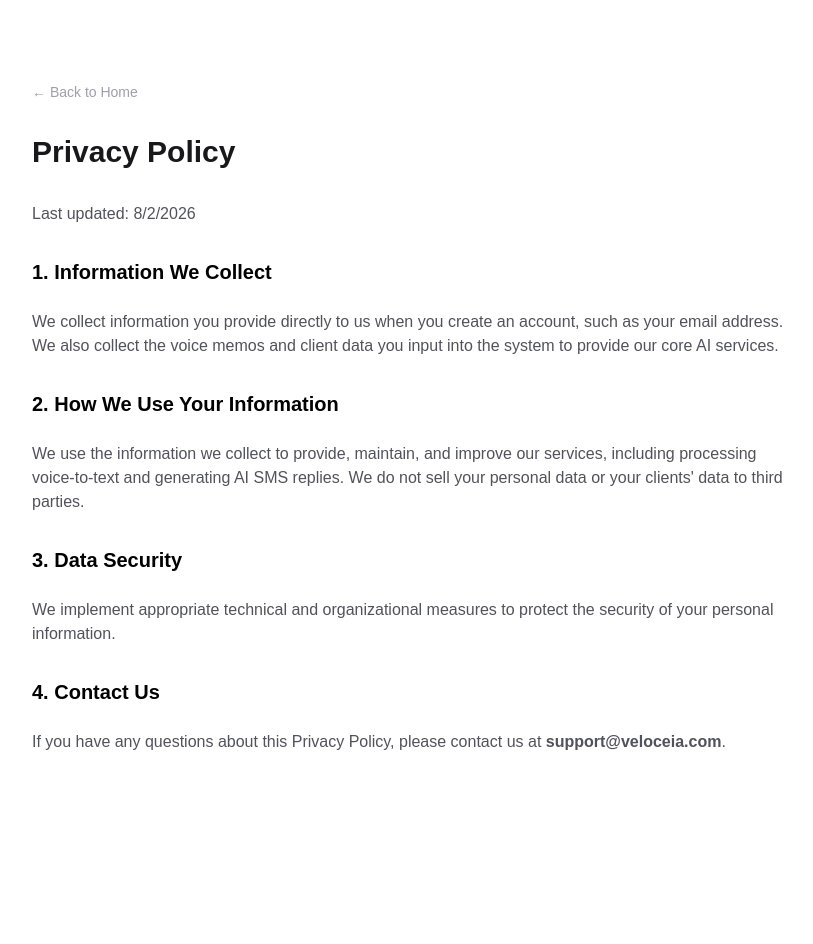
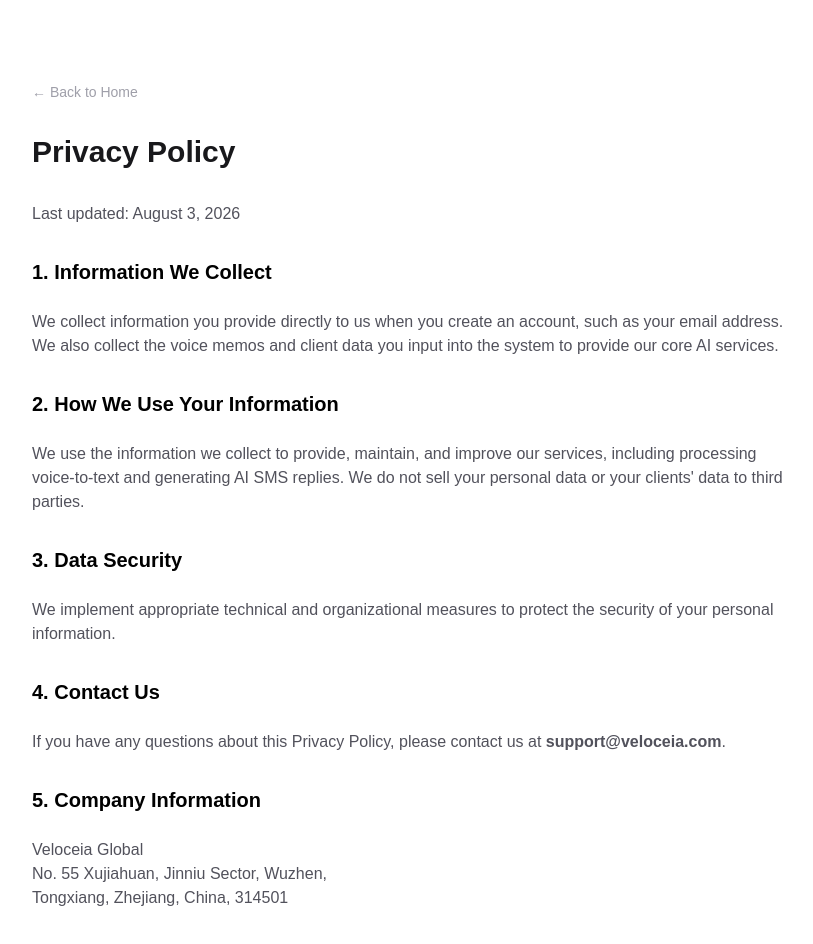
Before and after one commit to wdw1997/haird, a Next.js app: page /privacy in a window 1280 px wide. Shown: the top 944 px of the page, without its empty margins (224-1037 px from the left). Before the commit the page ends 834 px from the top, so only its background shows below. Built offline with nearby package versions, Linux system fonts and the light colour scheme.

Commit message:
Update page.tsx

```diff
--- a/app/privacy/page.tsx
+++ b/app/privacy/page.tsx
@@ -1,5 +1,4 @@
 import Link from 'next/link'
-
 export default function PrivacyPage() {
   return (
     <div className="min-h-screen bg-white text-zinc-900 py-20 px-6">
@@ -7,7 +6,7 @@ export default function PrivacyPage() {
         <Link href="/" className="text-sm font-medium text-zinc-400 hover:text-black mb-8 inline-block">← Back to Home</Link>
         <h1 className="text-3xl font-bold mb-8">Privacy Policy</h1>
         <div className="prose prose-zinc text-zinc-600 space-y-6">
-          <p>Last updated: {new Date().toLocaleDateString()}</p>
+          <p>Last updated: August 3, 2026</p>
 
           <h2 className="text-xl font-semibold text-black mt-8">1. Information We Collect</h2>
           <p>We collect information you provide directly to us when you create an account, such as your email address. We also collect the voice memos and client data you input into the system to provide our core AI services.</p>
@@ -20,6 +19,13 @@ export default function PrivacyPage() {
 
           <h2 className="text-xl font-semibold text-black mt-8">4. Contact Us</h2>
           <p>If you have any questions about this Privacy Policy, please contact us at <strong>support@veloceia.com</strong>.</p>
+
+          <h2 className="text-xl font-semibold text-black mt-8">5. Company Information</h2>
+          <p>
+            Veloceia Global<br />
+            No. 55 Xujiahuan, Jinniu Sector, Wuzhen,<br />
+            Tongxiang, Zhejiang, China, 314501
+          </p>
         </div>
       </div>
     </div>
```
